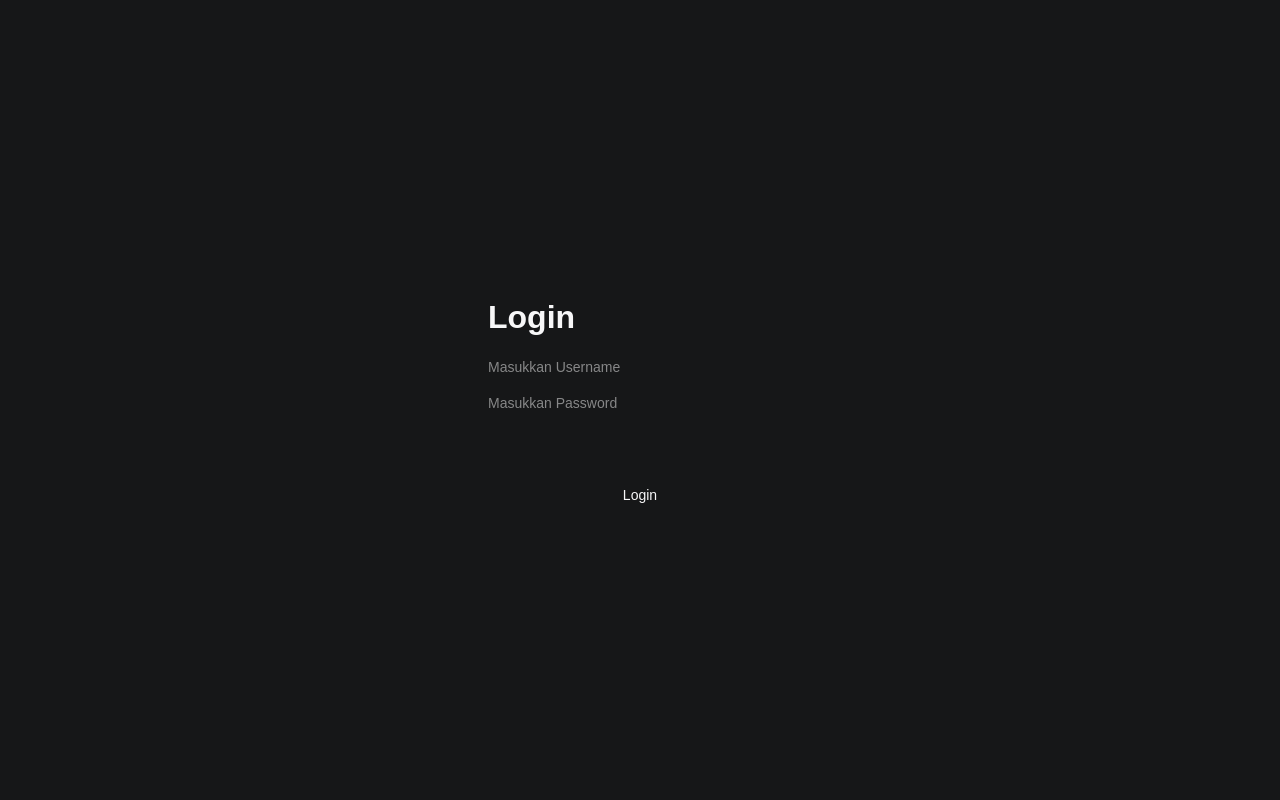
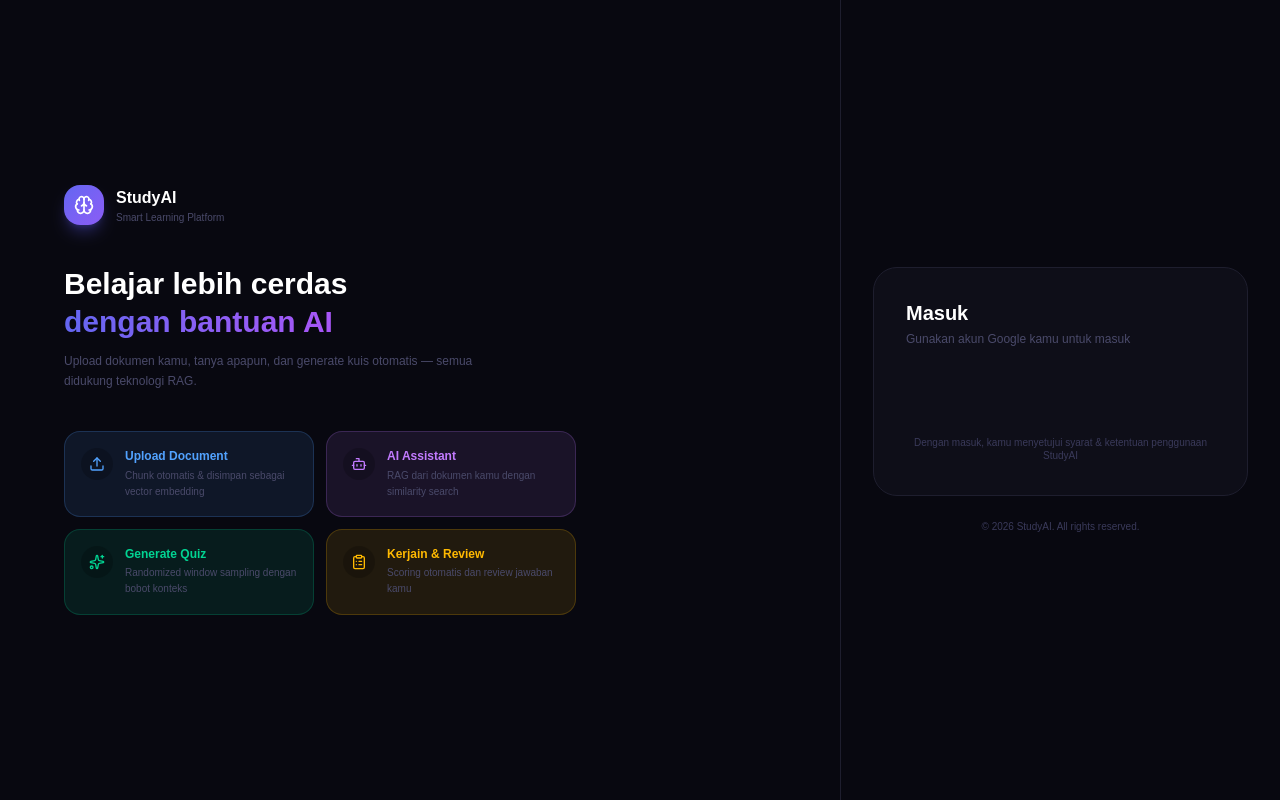
Before and after one commit to Cehmenang/ai-learning-frontend, a Next.js app: page /login in a window 1280 px wide. Built offline with nearby package versions, Linux system fonts and the light colour scheme.

Commit message:
memperbaiki halaman login

```diff
--- a/app/login/page.tsx
+++ b/app/login/page.tsx
@@ -1,31 +1,130 @@
 "use client"
-
-import { googleLoginHandler, loginSubmitHandler } from "@/action/user";
-import { useForm } from "react-hook-form";
+import { googleLoginHandler } from "@/action/user";
 import { GoogleLogin } from "@react-oauth/google";
 import { redirect } from "next/navigation";
+import { Brain, Upload, Bot, Sparkles, ClipboardList } from "lucide-react";
 
-type LoginType = {
-    username: string,
-    password: string
-}
+const features = [
+  {
+    icon: Upload,
+    title: "Upload Document",
+    description: "Chunk otomatis & disimpan sebagai vector embedding",
+    color: "text-blue-400",
+    bg: "bg-blue-400/10",
+    border: "border-blue-400/20",
+  },
+  {
+    icon: Bot,
+    title: "AI Assistant",
+    description: "RAG dari dokumen kamu dengan similarity search",
+    color: "text-purple-400",
+    bg: "bg-purple-400/10",
+    border: "border-purple-400/20",
+  },
+  {
+    icon: Sparkles,
+    title: "Generate Quiz",
+    description: "Randomized window sampling dengan bobot konteks",
+    color: "text-emerald-400",
+    bg: "bg-emerald-400/10",
+    border: "border-emerald-400/20",
+  },
+  {
+    icon: ClipboardList,
+    title: "Kerjain & Review",
+    description: "Scoring otomatis dan review jawaban kamu",
+    color: "text-amber-400",
+    bg: "bg-amber-400/10",
+    border: "border-amber-400/20",
+  },
+]
 
-export default function Login(){
-    const { register, handleSubmit, formState: { errors } } = useForm<LoginType>()
+export default function Login() {
+  return (
+    <div className="min-h-svh bg-[#080810] flex flex-col lg:flex-row">
 
+      {/* Left Panel - Features */}
+      <div className="lg:flex-1 flex flex-col justify-center px-8 py-12 lg:px-16 lg:py-20">
+        {/* Logo */}
+        <div className="flex items-center gap-3 mb-10">
+          <div className="w-10 h-10 rounded-2xl bg-gradient-to-br from-[#6366f1] to-[#8b5cf6] flex items-center justify-center shadow-lg shadow-indigo-500/30">
+            <Brain className="w-5 h-5 text-white" />
+          </div>
+          <div>
+            <span className="text-white font-bold text-lg">StudyAI</span>
+            <p className="text-[#4a4a6a] text-xs">Smart Learning Platform</p>
+          </div>
+        </div>
+
+        {/* Headline */}
+        <div className="mb-10">
+          <h1 className="text-white font-extrabold text-3xl lg:text-4xl leading-tight mb-3">
+            Belajar lebih cerdas<br />
+            <span className="text-transparent bg-clip-text bg-gradient-to-r from-[#6366f1] to-[#a855f7]">
+              dengan bantuan AI
+            </span>
+          </h1>
+          <p className="text-[#4a4a6a] text-sm leading-relaxed max-w-md">
+            Upload dokumen kamu, tanya apapun, dan generate kuis otomatis — semua didukung teknologi RAG.
+          </p>
+        </div>
+
+        {/* Features */}
+        <div className="grid grid-cols-1 sm:grid-cols-2 gap-3 max-w-lg">
+          {features.map((feature) => {
+            const Icon = feature.icon
             return (
-        <div className="main h-svh flex justify-center items-center">
+              <div
+                key={feature.title}
+                className={`flex items-start gap-3 p-4 rounded-2xl border ${feature.border} ${feature.bg}`}
+              >
+                <div className={`w-8 h-8 rounded-xl flex items-center justify-center flex-shrink-0 bg-black/20`}>
+                  <Icon className={`w-4 h-4 ${feature.color}`} />
+                </div>
+                <div>
+                  <p className={`text-sm font-semibold ${feature.color}`}>{feature.title}</p>
+                  <p className="text-[#4a4a6a] text-xs mt-0.5 leading-relaxed">{feature.description}</p>
+                </div>
+              </div>
+            )
+          })}
+        </div>
+      </div>
 
-        <form onSubmit={handleSubmit(loginSubmitHandler)} className="flex flex-col gap-4 w-full max-w-sm mx-auto p-10 rounded-3xl">
-            <h1 className="text-[32px] font-extrabold">Login</h1>
-            <input placeholder="Masukkan Username" {...register("username", { required: true })}/>
-            <input placeholder="Masukkan Password" {...register("password", { required: true, minLength: 6 })}/>
-            <GoogleLogin onSuccess={async (credential)=>{
+      {/* Right Panel - Login */}
+      <div className="lg:w-[440px] flex items-center justify-center px-8 py-12 lg:py-20 lg:border-l lg:border-[#1e1e2e]">
+        <div className="w-full max-w-sm">
+          {/* Card */}
+          <div className="bg-[#0e0e18] border border-[#1e1e2e] rounded-3xl p-8">
+            <div className="mb-8">
+              <h2 className="text-white font-bold text-2xl mb-1">Masuk</h2>
+              <p className="text-[#4a4a6a] text-sm">Gunakan akun Google kamu untuk masuk</p>
+            </div>
+
+            {/* Google Login */}
+            <div className="flex flex-col gap-4">
+              <GoogleLogin
+                onSuccess={async (credential) => {
                   const response = await googleLoginHandler(credential)
                   response.status == 200 && redirect('/')
-            }}/>
-            <button type="submit">Login</button>
-        </form>
+                }}
+                theme="filled_black"
+                shape="pill"
+                width="100%"
+                text="signin_with"
+              />
+              <p className="text-center text-[#3a3a5a] text-xs">
+                Dengan masuk, kamu menyetujui syarat & ketentuan penggunaan StudyAI
+              </p>
+            </div>
+          </div>
+
+          {/* Footer */}
+          <p className="text-center text-[#3a3a5a] text-xs mt-6">
+            © 2026 StudyAI. All rights reserved.
+          </p>
+        </div>
+      </div>
 
     </div>
   )
```
Lines whose indentation alone changed are shown as unchanged.
